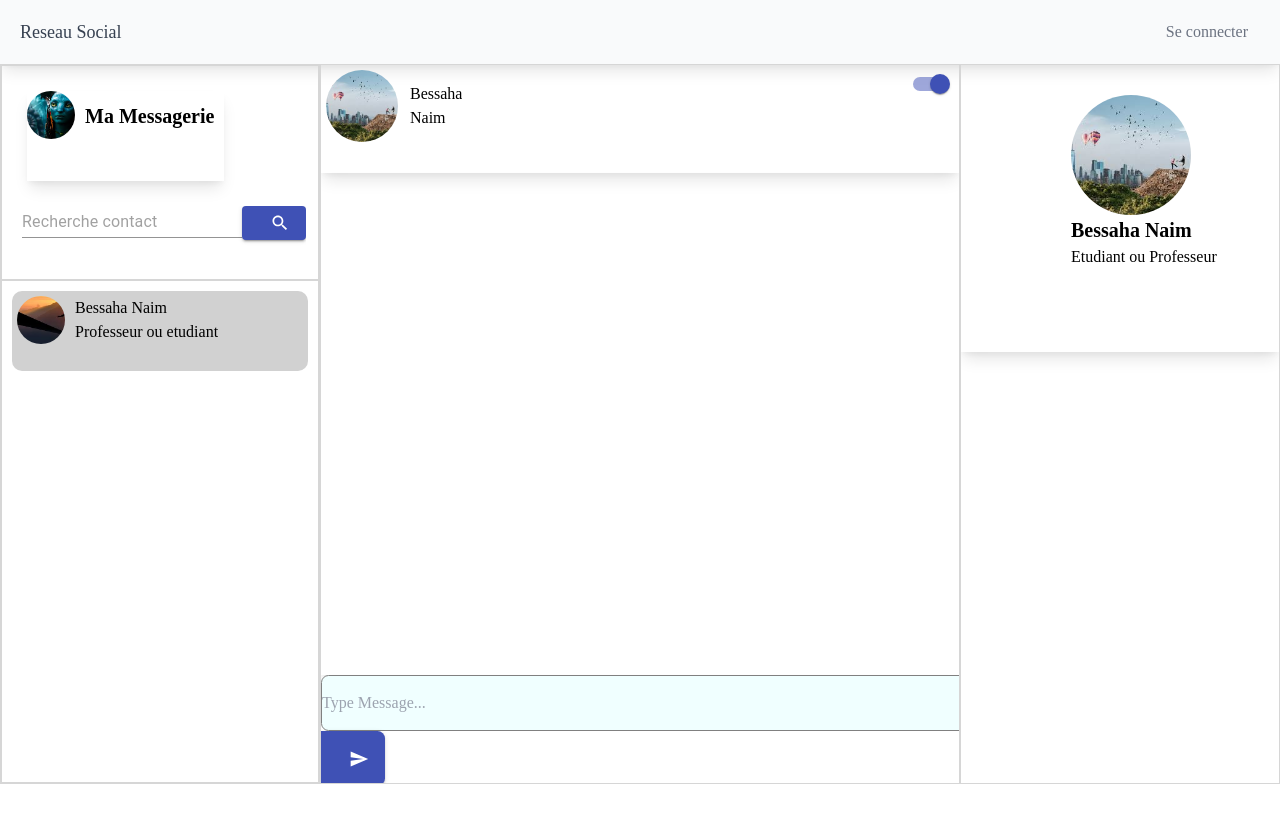
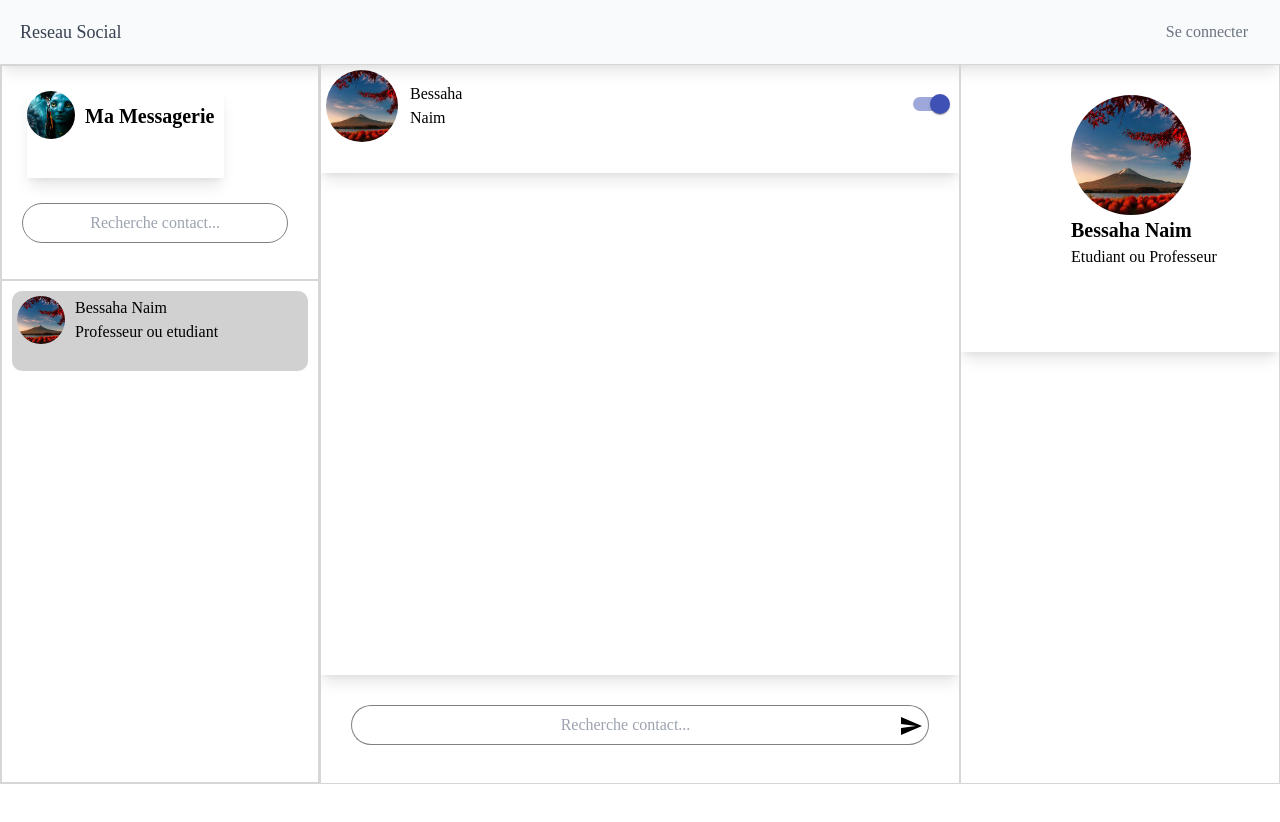
Before and after one commit to xlincw0w/Univerline, a React app: page /messagerie in a window 1280 px wide. Shown: the top 822 px of the page. Built offline with nearby package versions, Linux system fonts and the light colour scheme; a web font is replaced by a local one.

Commit message:
messagerie

```diff
--- a/src/Layout/Messagerie/messagerie.css
+++ b/src/Layout/Messagerie/messagerie.css
@@ -54,14 +54,29 @@ div {
 .a:hover {
     text-decoration-line: underline;
 }
+.form {
+    display: flex;
+    margin: 30px;
+}
+.form > input {
+    border-top-left-radius: 20px;
+    text-align: center;
+    width: 100%;
+    border-bottom-left-radius: 20px;
 
+    height: 40px;
+    border-left: 1px solid grey;
+    border-bottom: 1px solid grey;
+    border-top: 1px solid grey;
+}
 .form > button {
-    border-top-right-radius: 0.2cm;
-    border-bottom-right-radius: 0.2cm;
-    border-top-left-radius: 0;
-    border-bottom-left-radius: 0;
-    height: 6.9vh;
-    cursor: pointer;
+    border-top-right-radius: 20px;
+    border-bottom-right-radius: 20px;
+    height: 40px;
+    border-right: 1px solid grey;
+    border-bottom: 1px solid grey;
+    border-top: 1px solid grey;
+    padding-right: 5px;
 }
 
 @media (max-width: 1100px) {
@@ -83,9 +98,6 @@ div {
         font-size: 13px;
     }
     .form1 {
-        margin-left: 0;
-    }
-    .entetinformation {
-        margin: 0;
+        margin-top: 20px;
     }
 }
--- a/src/Layout/Messagerie/messagerie.js
+++ b/src/Layout/Messagerie/messagerie.js
@@ -1,4 +1,4 @@
-import React , {useState} from 'react'
+import React, { useState } from 'react'
 import Button from '@material-ui/core/Button';
 import { makeStyles } from '@material-ui/core/styles';
 import Avatar from '@material-ui/core/Avatar';
@@ -7,10 +7,7 @@ import SearchIcon from '@material-ui/icons/Search';
 import TextField from '@material-ui/core/TextField';
 import Switch from '@material-ui/core/Switch'
 import img from './1.jpg'
-import img2 from './2.jpg'
-import img3 from './3.jpg'
 import img4 from './4.jpg'
-import img5 from './téléchargement.jpg'
 import Grid from '@material-ui/core/Grid';
 
 import "./messagerie.css"
@@ -33,20 +30,21 @@ const useStyles = makeStyles((theme) => ({
   },
 }));
 
-export default function Entrainement() {
+export default function Messagerie() {
   const classes = useStyles();
-    const [switch1, setswitch1]=useState(true);
-    const [alo, setalo ]=useState(6);
+  const [switch1, setswitch1] = useState(true);
+  const [alo, setalo] = useState(6);
 
 
 
 
-    const div =() => {
 
-      if (alo===9){
+  const div = () => {
+
+    if (alo === 9) {
       setalo(6)
       setswitch1(true)
-      }else if (alo===6){
+    } else if (alo === 6) {
       setalo(9)
       setswitch1(false)
     }
@@ -64,26 +62,19 @@ export default function Entrainement() {
         1eme partie
 
         */}
-      <Grid container style={{height:"90vh"}} className="principale">
+      <Grid container style={{ height: "90vh" }} className="principale">
 
-         <Grid container className="bordure" xs={3} style={{height:"90vh"}}>
-            <Grid container xs={12}  className="bordure" style={{height:"30%"}}>
+        <Grid container className="bordure" xs={3} style={{ height: "90vh" }}>
+          <Grid container xs={12} className="bordure" style={{ height: "30%" }}>
             <Grid container className="" xs={12} >
               <Grid className='myAvatar shadow-lg'>
-                 <Avatar alt="Reseau social"  src={img} className={classes.large} />
+                <Avatar alt="Reseau social" src={img} className={classes.large} />
                 <h1> Ma Messagerie</h1>
               </Grid>
-                  <Grid className="form1">
+              <Grid xs={12} className="form1" >
                 <form>
 
-            <TextField placeholder="Recherche contact"/>
-            <Button
-            className='btncntct'
-            type='submit'
-            variant="contained"
-            color="primary"
-            endIcon={<SearchIcon/>}>
-            </Button>
+                  <input style={{ textAlign: "center", width: "90%", height: "40px", borderRadius: "50px", border: "1px solid grey", }} placeholder="Recherche contact..." />
 
                 </form>
               </Grid>
@@ -93,10 +84,10 @@ export default function Entrainement() {
 
 
           </Grid>
-             <Grid container xs={12} className="bordure" style={{height:"70%"}}>
-             <Grid className="flex" xs={12} style={{margin:"10px",  background:"rgb(209, 209, 209)", padding:"5px", borderRadius:"10px",height:"10vh"  }}>
-             <Avatar alt="Reseau social"  src={img3} className={classes.large}/>
-             <Grid style={{marginLeft:"10px"}} >
+          <Grid container xs={12} className="bordure" style={{ height: "70%" }}>
+            <Grid className="flex" xs={12} style={{ margin: "10px", background: "rgb(209, 209, 209)", padding: "5px", borderRadius: "10px", height: "10vh" }}>
+              <Avatar alt="Reseau social" src={img4} className={classes.large} />
+              <Grid style={{ marginLeft: "10px" }} >
                 <p>Bessaha Naim</p>
                 <p>Professeur ou etudiant</p>
               </Grid>
@@ -114,15 +105,19 @@ export default function Entrainement() {
 
 
         <Grid container className="bordure" xs={alo}>
-             <Grid  className="flex shadow-lg" style={{height:"15%"}} xs={12}>
-                <Grid  xs={9} className="entetinformation flex">
-                    <Avatar alt="Neseau social"  src={img2} className={classes.xlarge}/>
+
+          {/*
+           entete
+           */}
+          <Grid className="flex shadow-lg" style={{ height: "15%" }} xs={12}>
+            <Grid xs={9} className="entetinformation flex">
+              <Avatar alt="Neseau social" src={img4} className={classes.xlarge} />
               <div className='block infpersonel'>
                 <p>Bessaha</p>
                 <p>Naim</p>
               </div>
             </Grid>
-                 <Grid  xs={3} style={{textAlign:"right"}}>
+            <Grid xs={3} style={{ textAlign: "right", marginTop: "20px" }}>
               <Switch inputProps={{ 'aria-label': 'primary checkbox' }} onClick={div} color='primary' checked={switch1} />
 
             </Grid>
@@ -130,24 +125,29 @@ export default function Entrainement() {
 
 
           </Grid>
-             <Grid className="shadow-lg"  xs={12} style={{height:"70%"}}>
+          {/*
+             messages
+
+
+             */}
+          <Grid className="shadow-lg" xs={12} style={{ height: "70%" }}>
 
 
           </Grid>
-             <Grid className="shadow-lg"  xs={12} style={{height:"15%"}}>
+
+          {/*
+             formulaire
+
+             */}
+          <Grid className="shadow-lg" xs={12} style={{ height: "15%" }}>
             <form className='form'>
-             <input
-               className='input'
-               placeholder='Type Message...'
+              <input placeholder="Recherche contact..." />
 
-            />
 
-            <Button
+              <button
                 type='submit'
-              variant="contained"
-              color="primary"
-              endIcon={<SendIcon/>}>
-            </Button>
+              ><SendIcon />
+              </button>
 
             </form>
           </Grid>
@@ -165,13 +165,13 @@ export default function Entrainement() {
 
           */}
 
-              <Grid container className="bordure"  xs={3}>
-                  <Grid className="shadow-lg entete3" xs={12} style={{height:"40%"}}>
-                    <Avatar alt="Neseau social"  src={img2} className={classes.xxlarge} />
+        <Grid container className="bordure" xs={3}>
+          <Grid className="shadow-lg entete3" xs={12} style={{ height: "40%" }}>
+            <Avatar alt="Neseau social" src={img4} className={classes.xxlarge} />
             <h1> <a href="#" className="a"> Bessaha Naim</a></h1>
             <p>Etudiant ou Professeur</p>
           </Grid>
-                  <Grid className="" xs={12} style={{height:"60%"}}>
+          <Grid className="" xs={12} style={{ height: "60%" }}>
 
 
           </Grid>
```
Also changed, not shown: src/Layout/Messagerie/2.jpg (deleted), src/Layout/Messagerie/3.jpg (deleted), src/Layout/Messagerie/téléchargement.jpg (deleted). Lines whose indentation alone changed are shown as unchanged.
